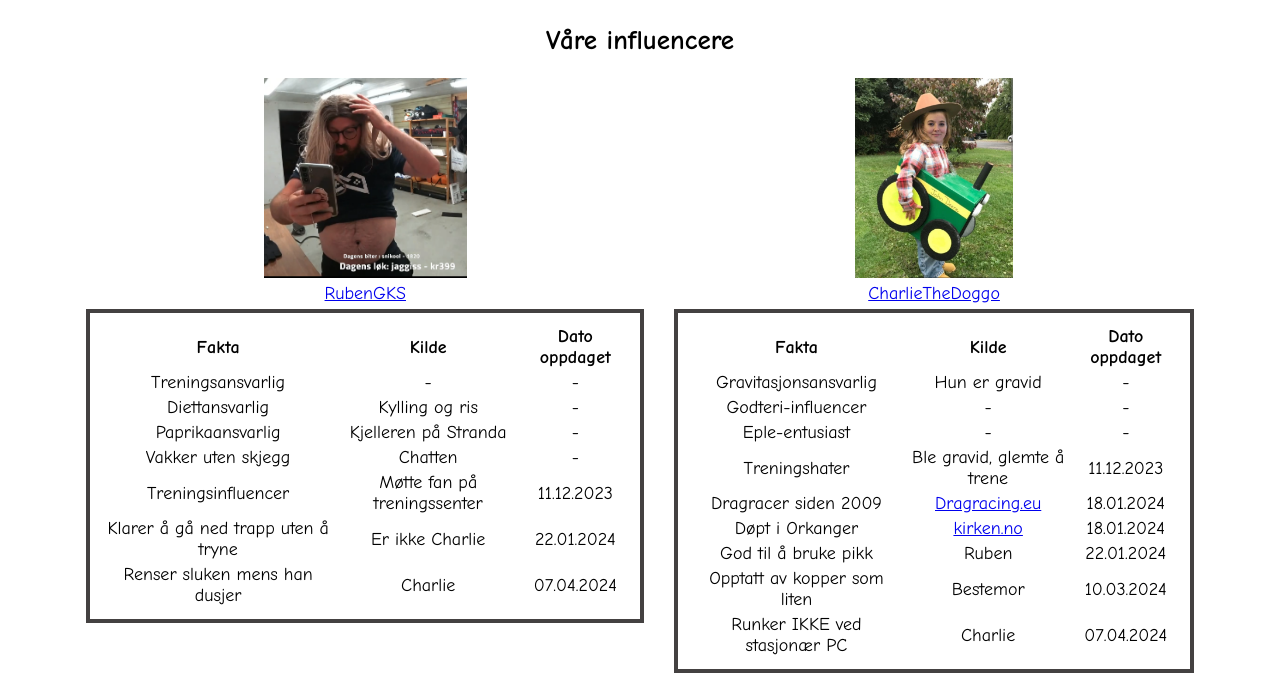
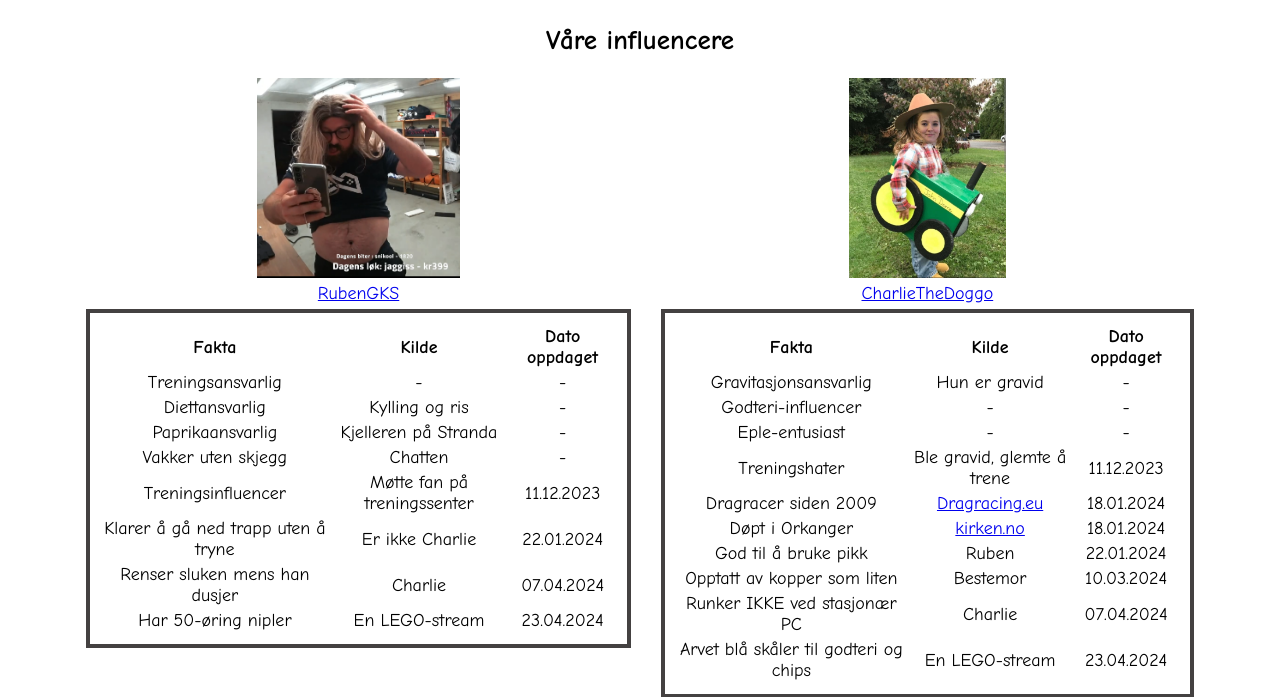
Before and after one commit to Egentlig/ll.opplegget.no, a plain HTML site: page index.html in a window 1280 px wide. Shown: the part 95-792 px from the top of the page. Drawn offline with Linux system fonts and the light colour scheme.

Commit message:
Skåler og nipler

```diff
--- a/index.html
+++ b/index.html
@@ -101,6 +101,11 @@
                 <td>Charlie</td>
                 <td>07.04.2024</td>
             </tr>
+            <tr>
+                <td>Har 50-øring nipler</td>
+                <td>En LEGO-stream</td>
+                <td>23.04.2024</td>
+            </tr>
             </tbody>
         </table>
     </div>
@@ -162,6 +167,11 @@
                 <td>Charlie</td>
                 <td>07.04.2024</td>
             </tr>
+            <tr>
+                <td>Arvet blå skåler til godteri og chips</td>
+                <td>En LEGO-stream</td>
+                <td>23.04.2024</td>
+            </tr>
             </tbody>
         </table>
     </div>
```
